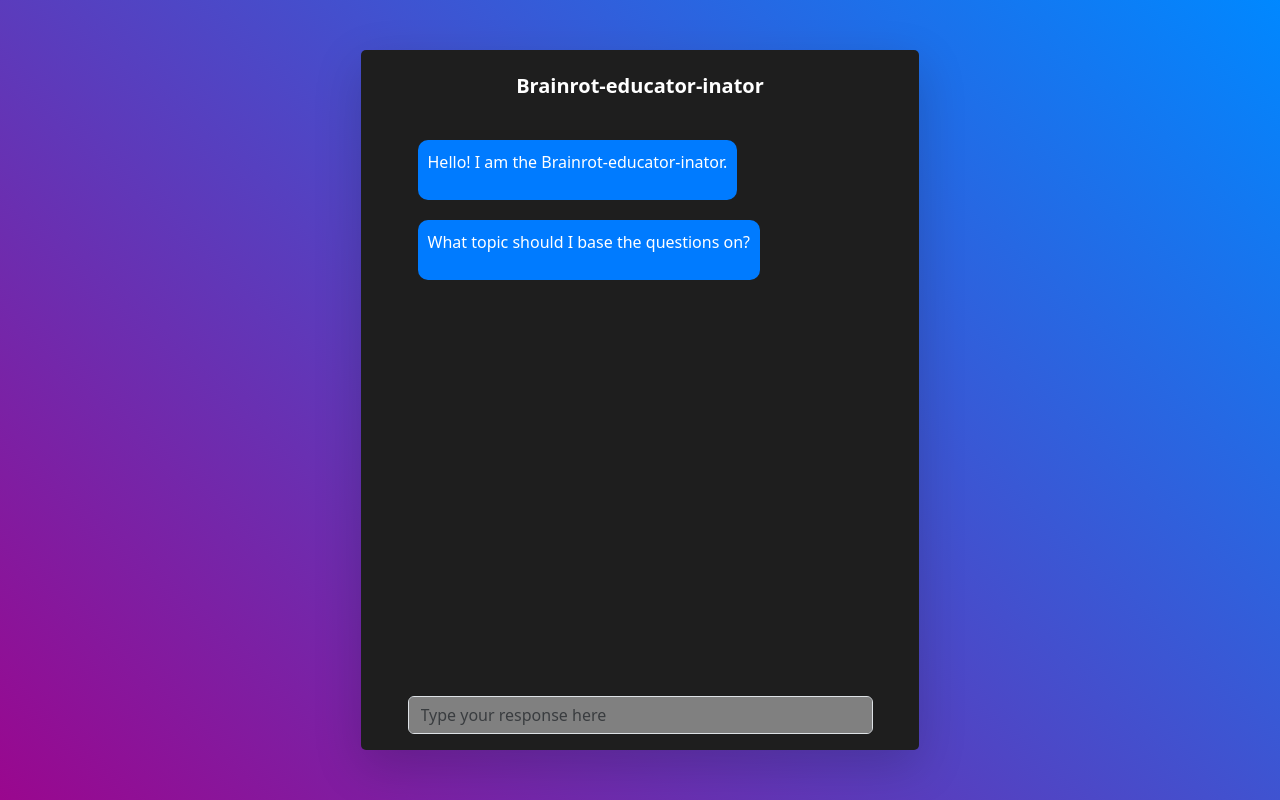
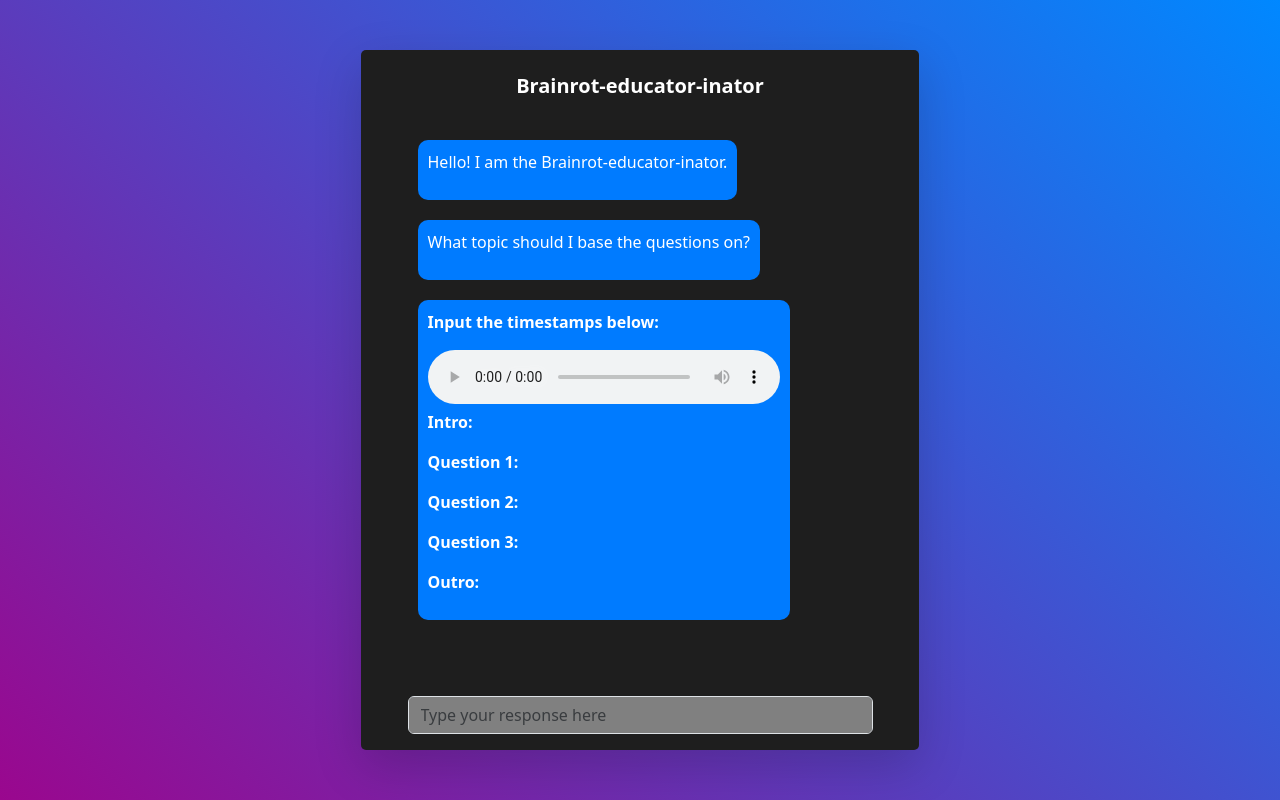
Before and after one commit to joehall02/Brainrot-educator-inator, a React (Create React App) app in the folder frontend/: page / in a window 1280 px wide. Built offline with nearby package versions, Linux system fonts and the light colour scheme.

Commit message:
Started on TimestampMessage component, added new api endpoint to app.py to serve audio files from the backend

```diff
--- a/frontend/src/Components/Chatbot/Chatbot.js
+++ b/frontend/src/Components/Chatbot/Chatbot.js
@@ -67,8 +67,23 @@ const Chatbot = () => {
     setMessageCount(messageCount + 1); // Increment the message count
   };
 
+  // Function to handle the script button presses for yes and no (edit handled in component)
   const handleSciptButtonPress = (response) => {
-    console.log(response);
+    if (response === "Yes") {
+      setMessageCount(messageCount + 1); // Increment the message count
+    } else if (response === "No") {
+      console.log("No");
+      // If the response is No, create a new script
+      const lastUserMessage = messages
+        .slice() // Copy the messages array
+        .reverse() // Reverse the copied array so the last messages are first
+        .find((message) => message.isUser); // Find the first message with an isUser value of true
+
+      // If a user message is found, call the handleChatbotResponse function with the character
+      if (lastUserMessage) {
+        handleChatbotResponse({ character: lastUserMessage.text, handleSciptButtonPress: handleSciptButtonPress });
+      }
+    }
   };
 
   // Function to scroll to the bottom of the chat
@@ -88,7 +103,9 @@ const Chatbot = () => {
     } else if (messageCount === 2) {
       handleChatbotResponse({ handleCharacterSelection: handleCharacterSelection }); // Sends character selection message
     } else if (messageCount === 3) {
-      handleChatbotResponse({ character: messages[messages.length - 1].text, handleSciptButtonPress: handleSciptButtonPress }); // Sends script message
+      handleChatbotResponse({ character: messages[messages.length - 1].text, handleSciptButtonPress: handleSciptButtonPress }); // Sends script message with the character
+    } else if (messageCount === 4) {
+      handleChatbotResponse({ script: messages[messages.length - 1].text }); // Sends voiceover message with the script
     }
   }, [messageCount]);
 
@@ -105,7 +122,8 @@ const Chatbot = () => {
 
           {/* Messages */}
           <div className="overflow-auto">
-            {/* Maps the messages and checks if the message is a user message, QAMessage, CharacterMessage or chatbot message */}
+            {/* Maps the messages and checks if the message is a user message, QAMessage,
+            CharacterMessage, ScriptMessage, SplitVoiceoverMessage or chatbot message */}
             {messages.map((message, index) => {
               if (message.isUser !== undefined) {
                 return <Message key={index} isUser={message.isUser} text={message.text} />;
@@ -124,8 +142,11 @@ const Chatbot = () => {
                 return <CharacterMessage key={index} handleCharacterSelection={handleCharacterSelection} />;
               } else if (message.handleSciptButtonPress !== undefined) {
                 return <ScriptMessage key={index} character={message.character} handleSciptButtonPress={handleSciptButtonPress} scrollToBottom={scrollToBottom} />;
+              } else if (message.script !== undefined) {
+                return <TimestampMessage key={index} script={message.script} />;
               }
             })}
+            <TimestampMessage />
             {/* <CharacterMessage /> */}
             {/* Reference for the bottom of the messages */}
             <div ref={messagesEndRef} />
--- a/frontend/src/Components/Messages/TimestampMessage.js
+++ b/frontend/src/Components/Messages/TimestampMessage.js
@@ -0,0 +1,39 @@
+import React, { useState, useEffect } from "react";
+import "./Message.css";
+import { generateVoiceover, splitVoiceover } from "../../apiServices";
+
+const SplitVoiceoverMessage = ({ script }) => {
+  const [isLoading, setIsLoading] = useState(true);
+  const [isButtonDisabled, setIsButtonDisabled] = useState(false);
+  const audioFilePath = "http://127.0.0.1:5000/api/audio_files/voiceover.mp3";
+
+  return (
+    <div>
+      <div className="d-flex justify-content-start">
+        <div className="chatbot-message text-white w-100">
+          <p className="fw-bold">Input the timestamps below:</p>
+          <audio controls className="w-100">
+            <source src={audioFilePath} type="audio/mpeg" />
+            Your browser does not support the audio element.
+          </audio>
+          <p className="fw-bold">Intro:</p>
+          <div></div>
+
+          <p className="fw-bold">Question 1:</p>
+          <div></div>
+
+          <p className="fw-bold">Question 2:</p>
+          <div></div>
+
+          <p className="fw-bold">Question 3:</p>
+          <div></div>
+
+          <p className="fw-bold">Outro:</p>
+          <div></div>
+        </div>
+      </div>
+    </div>
+  );
+};
+
+export default SplitVoiceoverMessage;
```
Also changed, not shown: 2 other files (tests, documents, lock files or other folders).
